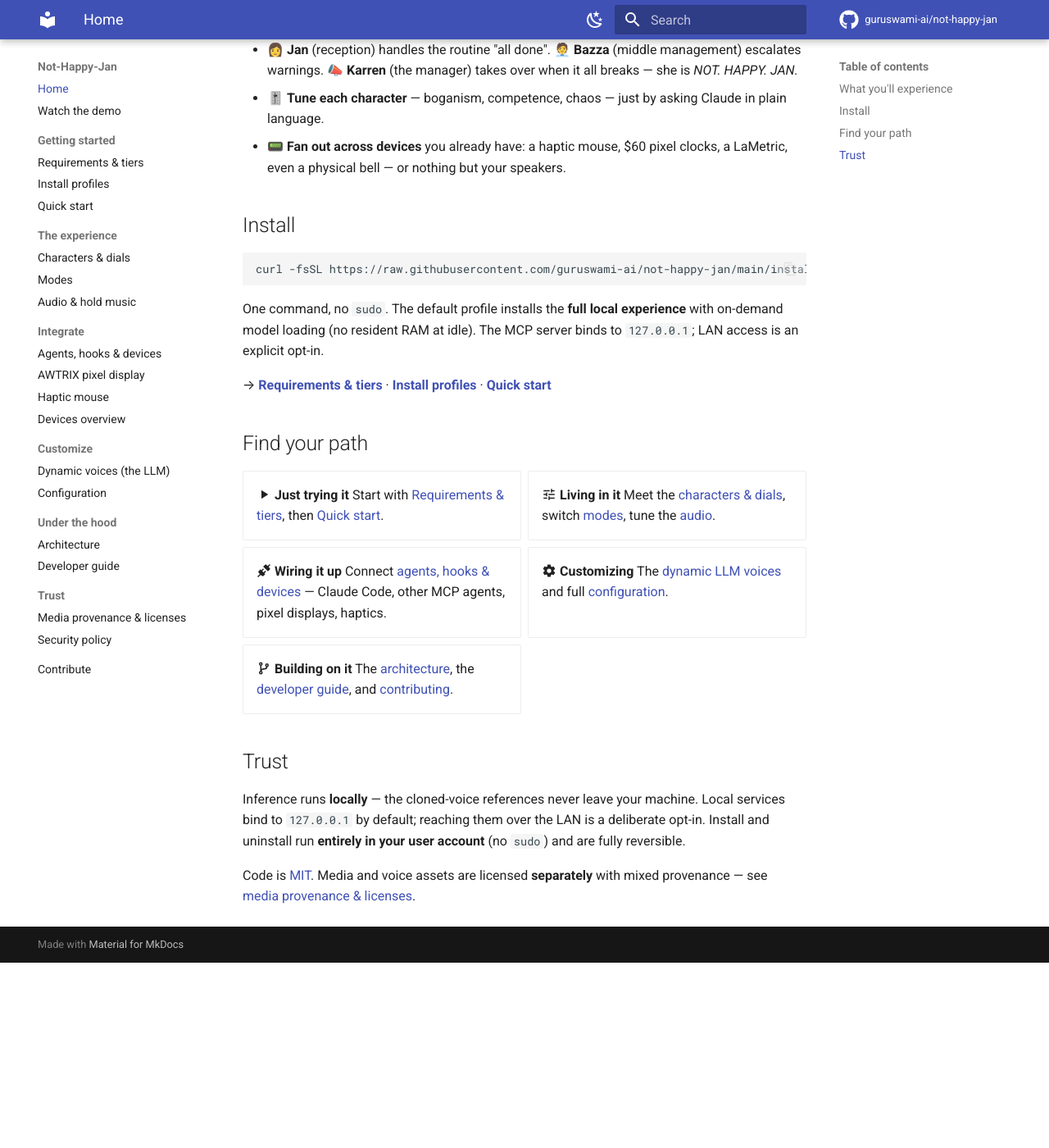
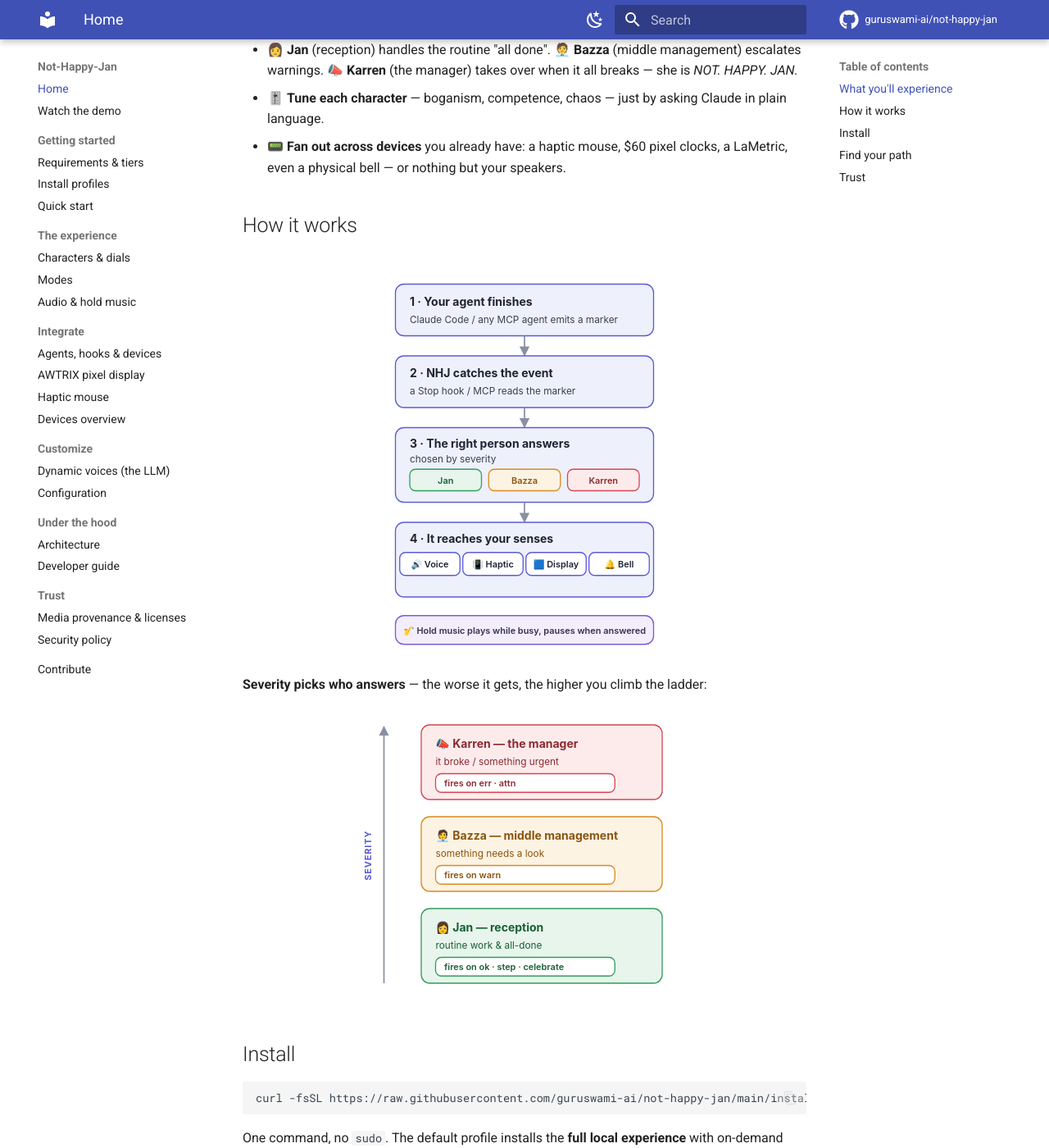
Before and after one commit to guruswami-ai/not-happy-jan, an MkDocs documentation site: the page built from docs/index.md, in a window 1280 px wide and 1400 px high, scrolled down 873 px. Shown: the whole window at 82% size. Built offline with MkDocs 1.6.1 and Material for MkDocs 9.7.7, drawn with Linux system fonts in a browser that asks for light colours; comment, search, counter and statistics services are not loaded; before the commit the page ends 2047 px from its top, so only the background shows below that.

Commit message:
docs: visual-asset system + flow & escalation-ladder diagrams (#13)
Start the #13 infographic set with a documented system and the two highest-value
diagrams (they slot into home, README, and the characters guide):

- docs/assets/diagrams/README.md — the visual standards: palette tokens (chosen to
  read on both light and dark backgrounds), type stack, per-character colours, and
  the accessibility rules (no info lives only in an image; colour is never the only
  signal; <title>/<desc> on every SVG).
- flow.svg — "what happens": agent finishes → hook/MCP catches it → character chosen
  by severity → fans out across voice/haptic/display/bell, with the hold-music note.
- escalation-ladder.svg — Jan → Bazza → Karren up a severity axis, each with the
  events it fires on (ok/step/celebrate · warn · err/attn).
- Embedded with full alt-text equivalents in index.md (home), README, and
  characters.md. not_in_nav for the editor README; strict build stays clean.

Hand-authored, version-controlled SVG. Remaining diagrams (install profiles, model
lifecycle, privacy boundary, storage map) are tabled as planned follow-ups.

Co-Authored-By: Claude Opus 4.8 (1M context) <noreply@anthropic.com>

```diff
--- a/docs/index.md
+++ b/docs/index.md
@@ -23,6 +23,20 @@ mouse or a flash on a pixel display to match — all running **100% on your own
 - 👩 **Jan** (reception) handles the routine "all done". 🧑‍💼 **Bazza** (middle management) escalates warnings. 📣 **Karren** (the manager) takes over when it all breaks — she is *NOT. HAPPY. JAN.*
 - 🎚️ **Tune each character** — boganism, competence, chaos — just by asking Claude in plain language.
 - 📟 **Fan out across devices** you already have: a haptic mouse, $60 pixel clocks, a LaMetric, even a physical bell — or nothing but your speakers.
+
+## How it works
+
+<p align="center">
+  <img src="assets/diagrams/flow.svg" width="420"
+    alt="Four steps: 1, your agent (Claude Code or any MCP agent) finishes and emits a status marker; 2, an NHJ hook or MCP catches it; 3, the right character answers — Jan, Bazza, or Karren, chosen by severity; 4, it reaches your senses across voice, haptic, display, and bell. Hold music plays while the agent is busy and pauses when someone answers.">
+</p>
+
+**Severity picks who answers** — the worse it gets, the higher you climb the ladder:
+
+<p align="center">
+  <img src="assets/diagrams/escalation-ladder.svg" width="420"
+    alt="A severity ladder rising bottom to top. Jan (reception) handles routine work and all-done — fires on ok, step, celebrate. Bazza (middle management) handles something that needs a look — fires on warn. Karren (the manager) takes over when it broke or is urgent — fires on err and attn.">
+</p>
 
 ## Install
 
--- a/mkdocs.yml
+++ b/mkdocs.yml
@@ -95,5 +95,6 @@ nav:
 # under --strict): transcript pages live under their video, the assets note is for editors.
 not_in_nav: |
   /assets/README.md
+  /assets/diagrams/README.md
   /transcripts/overview.md
   /transcripts/setup.md
```
Also changed, not shown: README.md (+5 -0 lines), docs/assets/diagrams/README.md (added, +53 -0 lines), docs/characters.md (+5 -0 lines), docs/assets/diagrams/escalation-ladder.svg (added), docs/assets/diagrams/flow.svg (added).
